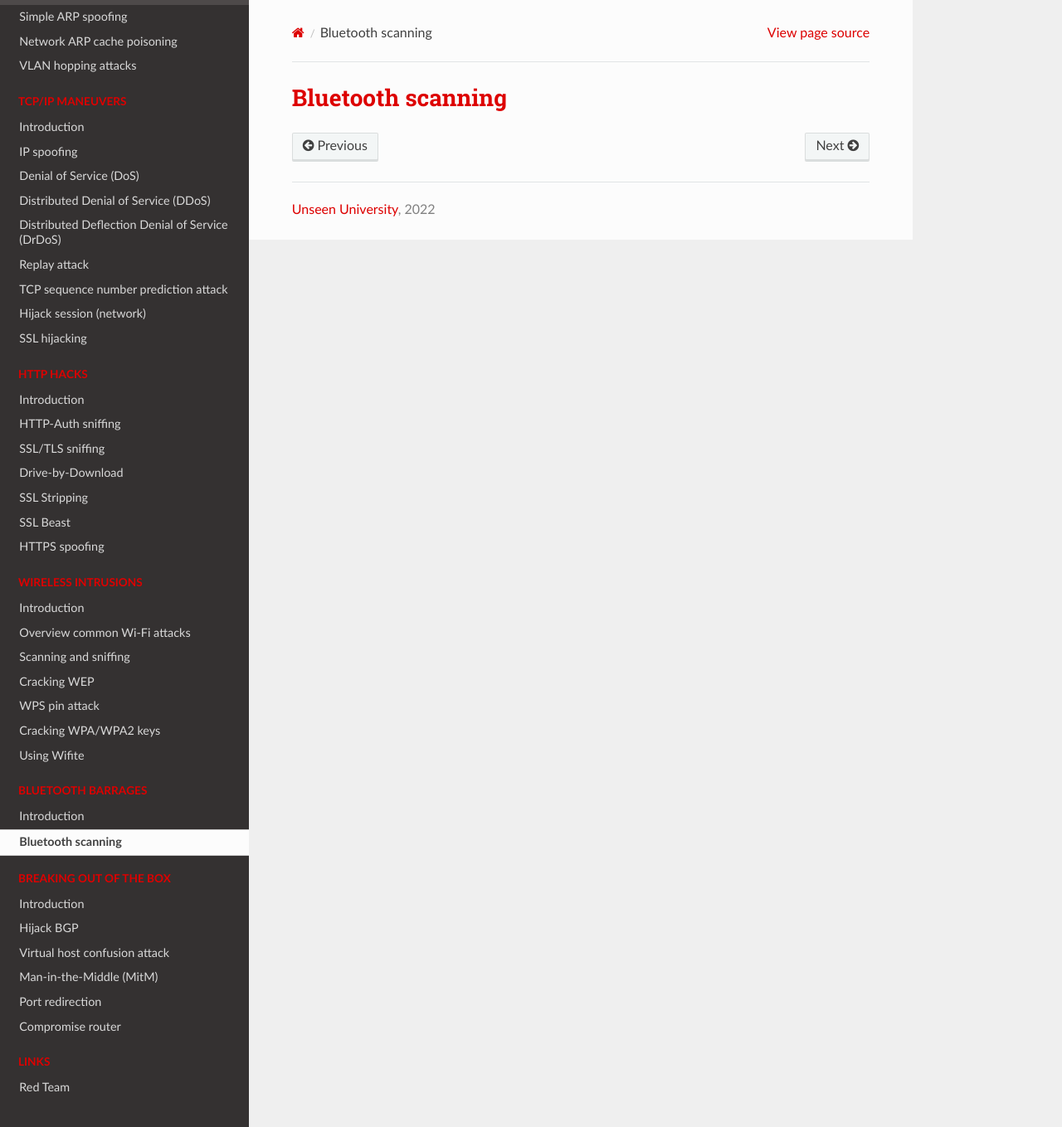
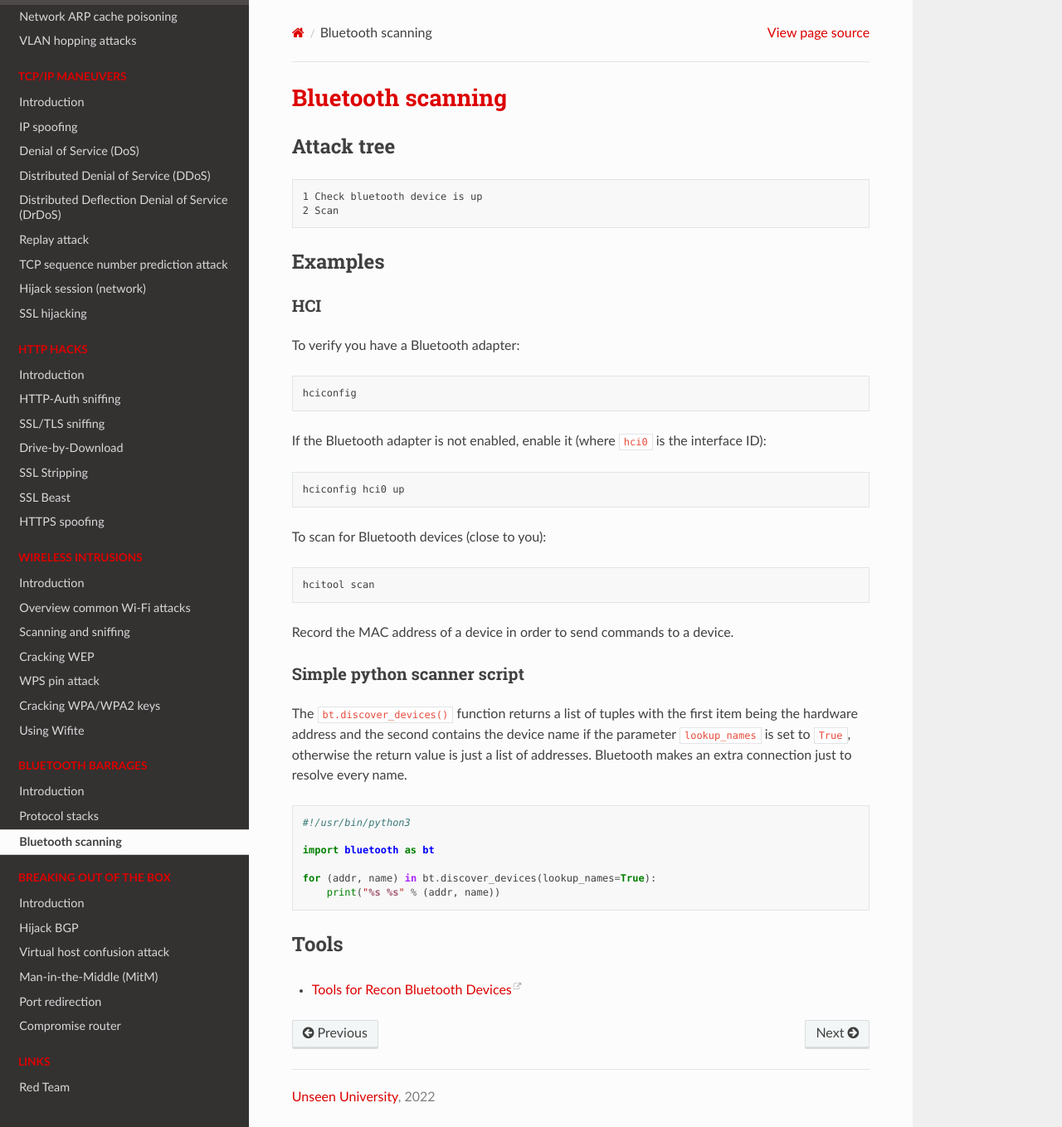
Before and after one commit to tymyrddin/red-network, a Sphinx documentation site: the page built from source/docs/bluetooth/scanning.md, in a window 1280 px wide and 1359 px high. Shown: the whole window at 83% size. Built offline with Sphinx 7.4.7 and the Read the Docs theme 2.0.0, drawn with Linux system fonts in a browser that asks for light colours.

````diff
--- a/source/docs/bluetooth/scanning.md
+++ b/source/docs/bluetooth/scanning.md
@@ -1 +1,45 @@
 # Bluetooth scanning
+
+## Attack tree
+
+```text
+1 Check bluetooth device is up
+2 Scan
+```
+## Examples
+
+### HCI
+
+To verify you have a Bluetooth adapter:
+
+    hciconfig
+
+If the Bluetooth adapter is not enabled, enable it (where `hci0` is the interface ID):
+
+    hciconfig hci0 up
+
+To scan for Bluetooth devices (close to you):
+
+    hcitool scan
+
+Record the MAC address of a device in order to send commands to a device.
+
+### Simple python scanner script
+
+The `bt.discover_devices()` function returns a list of tuples with the first item being
+the hardware address and the second contains the device name if the parameter
+`lookup_names` is set to `True`, otherwise the return value is just a list of addresses.
+Bluetooth makes an extra connection just to resolve every name.
+
+```python
+#!/usr/bin/python3
+
+import bluetooth as bt
+
+for (addr, name) in bt.discover_devices(lookup_names=True):
+    print("%s %s" % (addr, name))
+```
+
+## Tools
+
+* [Tools for Recon Bluetooth Devices](https://allabouttesting.org/tools-for-recon-bluetooth-devices-by-using-kali-linux/)
--- a/source/index.rst
+++ b/source/index.rst
@@ -90,6 +90,7 @@ Riches in the ground
    :caption: Bluetooth barrages
 
    docs/bluetooth/README.md
+   docs/bluetooth/protocol-stacks.md
    docs/bluetooth/*
 
 .. toctree::
````
Also changed, not shown: source/docs/bluetooth/README.md (+3 -3 lines), source/docs/bluetooth/protocol-stacks.md (added, +70 -0 lines), source/_static/images/arp-header.png, source/_static/images/bluetooth.png (added), source/_static/images/bluetooth2.png (added), source/_static/images/ip-header.png.
